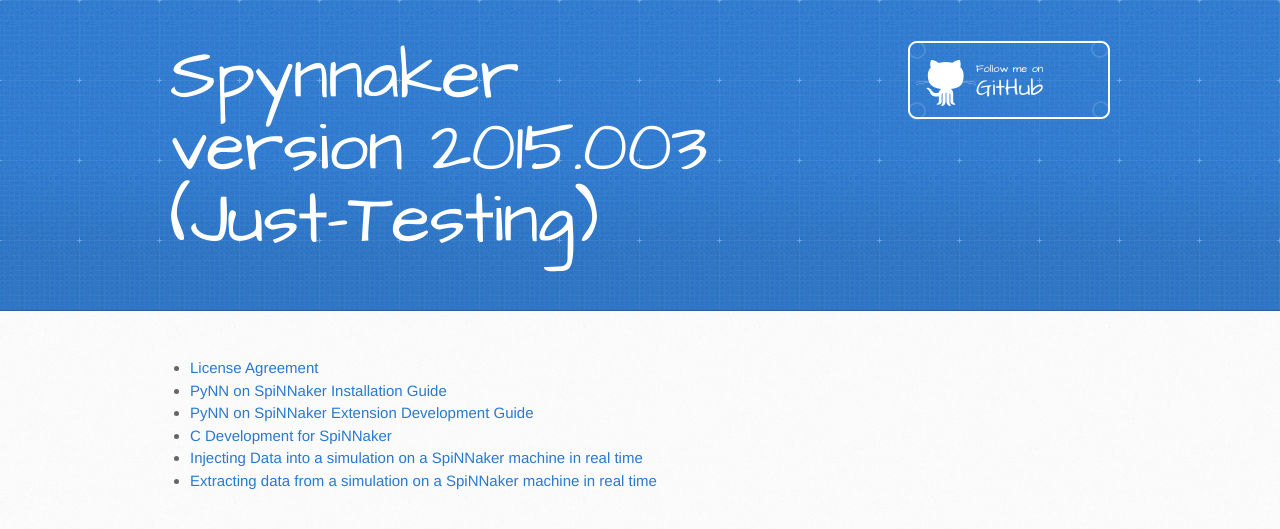
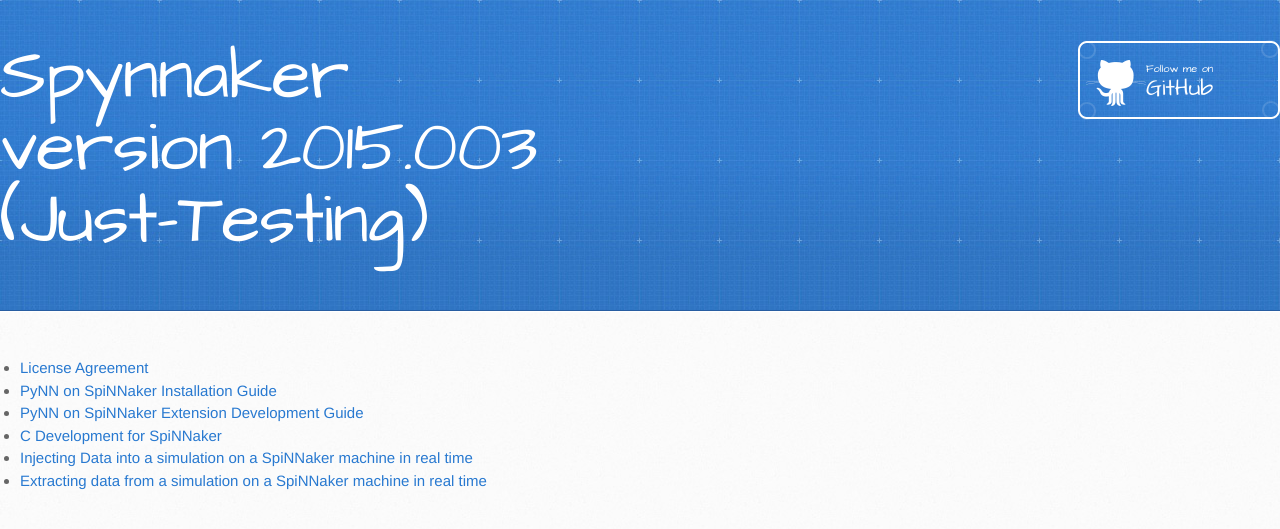
Before and after one commit to SpiNNakerManchester/SpiNNakerManchester.github.io, a Jekyll site: the page built from 2015.003.JustTesting/index.md, in a window 1280 px wide. Shown: the top 529 px of the page. Built offline with Jekyll 4.4.1, drawn with Linux system fonts in a browser that asks for light colours.

Commit message:
Updated style to provide wider page

```diff
--- a/stylesheets/stylesheet.css
+++ b/stylesheets/stylesheet.css
@@ -479,7 +479,7 @@ header h2 {
 
 .inner {
   position: relative;
-  width: 940px;
+  width: 1280px;
   margin: 0 auto;
 }
 
@@ -490,7 +490,7 @@ header h2 {
 
 #main-content {
   float: left;
-  width: 690px;
+  width: 1280px;
 }
 
 #main-content img {
```
